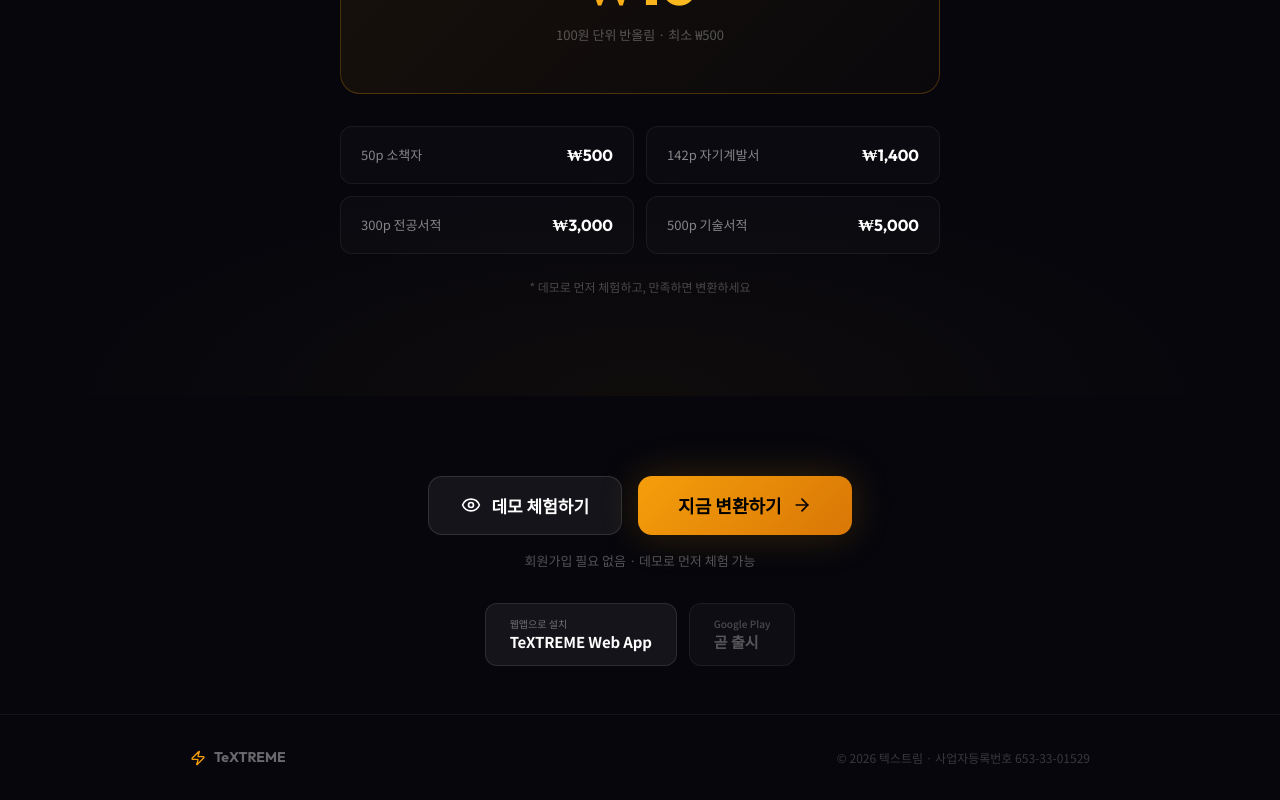
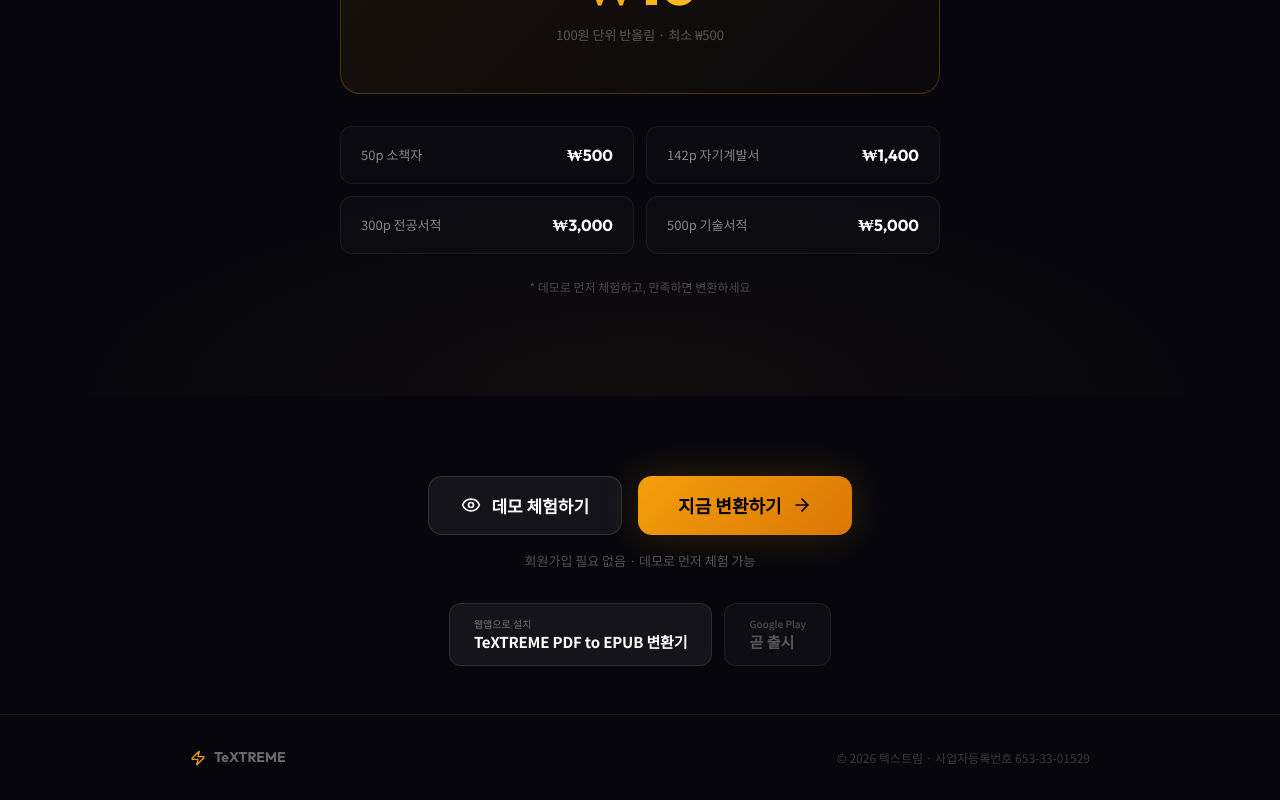
Before and after one commit to Bookfow/textreme, a Next.js app: page / in a window 1280 px wide. Shown: the part 3779-4579 px from the top of the page. Built offline with nearby package versions, Linux system fonts and the light colour scheme.

Commit message:
fix: 웹앱 이름 TeXTREME PDF to EPUB 변환기로 변경

```diff
--- a/src/app/page.tsx
+++ b/src/app/page.tsx
@@ -710,7 +710,7 @@ export default function TeXTREME() {
                 {isPwaInstalled ? "설치 완료" : "웹앱으로 설치"}
               </span>
               <span style={{ fontSize: 15, fontWeight: 700, letterSpacing: "-0.01em" }}>
-                {isPwaInstalled ? "TeXTREME ✓" : "TeXTREME Web App"}
+                {isPwaInstalled ? "TeXTREME ✓" : "TeXTREME PDF to EPUB 변환기"}
               </span>
             </div>
           </button>
```
